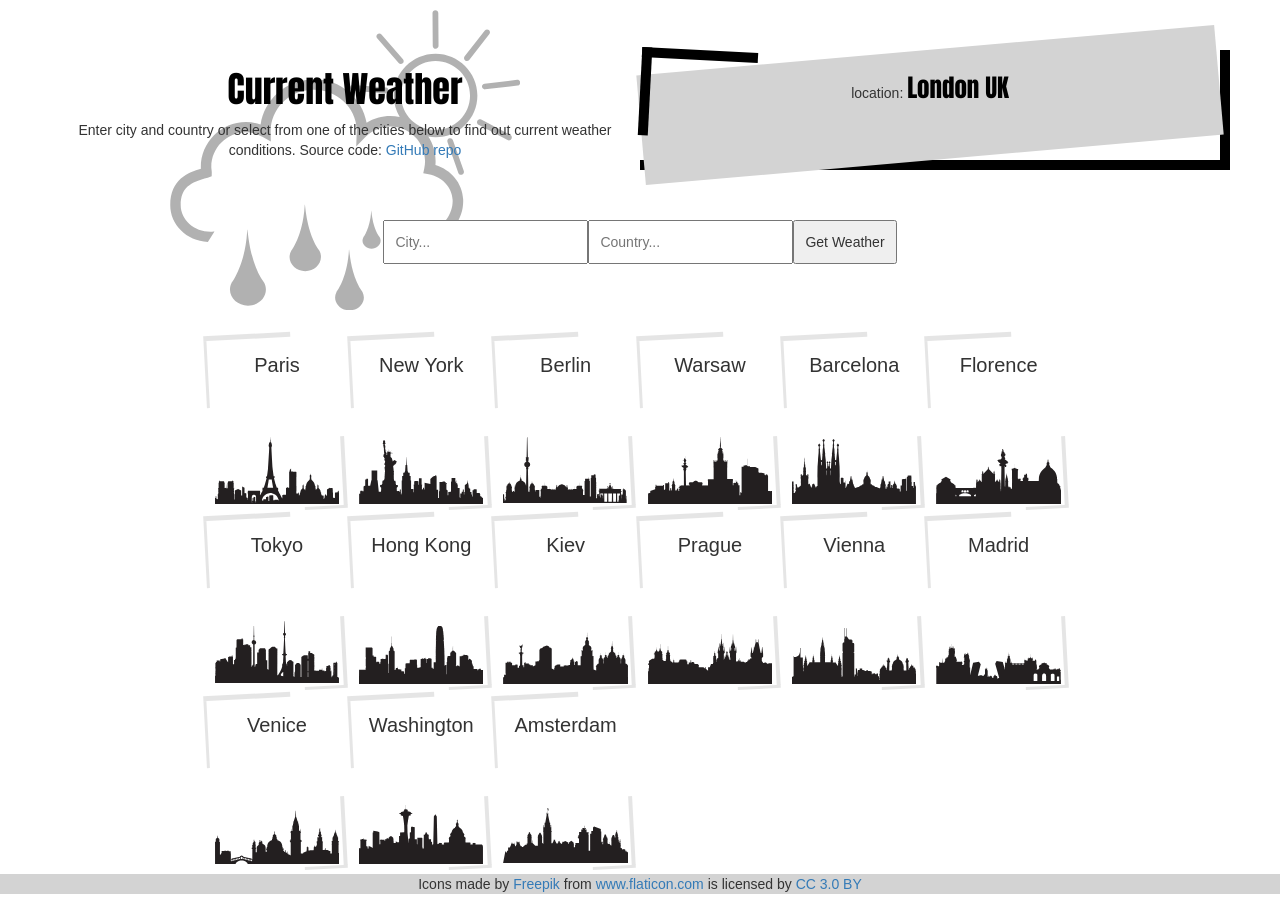
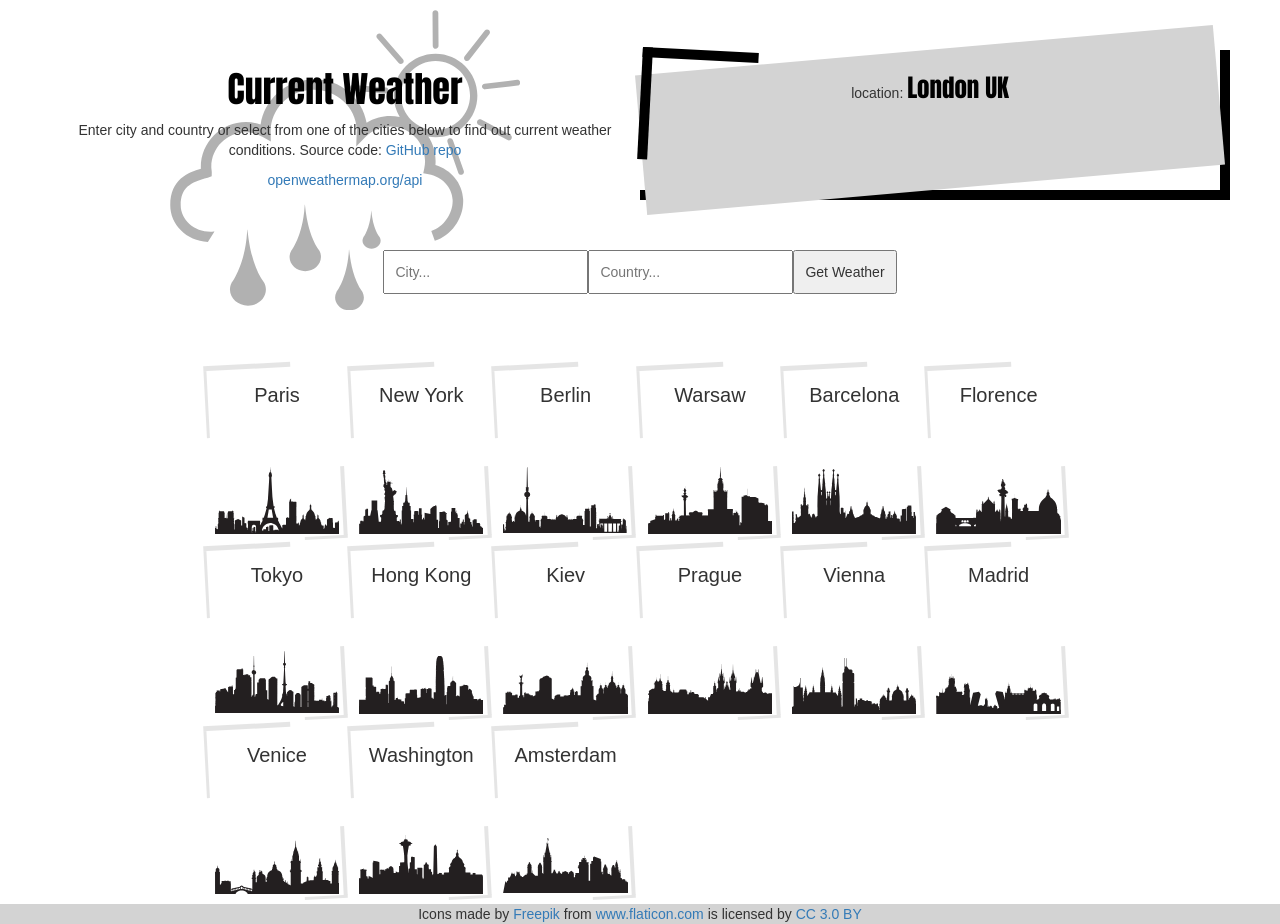
Before and after one commit to frdvorak/React-weather-app, a React (Create React App) app: page / in a window 1280 px wide. Before the commit the page ends 894 px from the top, so only its background shows below. Built offline with nearby package versions, Linux system fonts and the light colour scheme; no server answers.

Commit message:
added link to API

```diff
--- a/src/components/Titles.js
+++ b/src/components/Titles.js
@@ -6,6 +6,7 @@ const Weather = () => {
                 <h1>Current Weather</h1>
                 <p>Enter city and country or select from one of the cities below to find out current weather conditions.
                 Source code: <a href="https://github.com/frdvorak/react-weather-app" target="_blank" rel="noopener noreferrer">GitHub repo</a></p>
+                <p><a href="https://openweathermap.org/api" target="_blank" rel="noopener noreferrer">openweathermap.org/api</a></p>
         </div>
     )
 }
```
